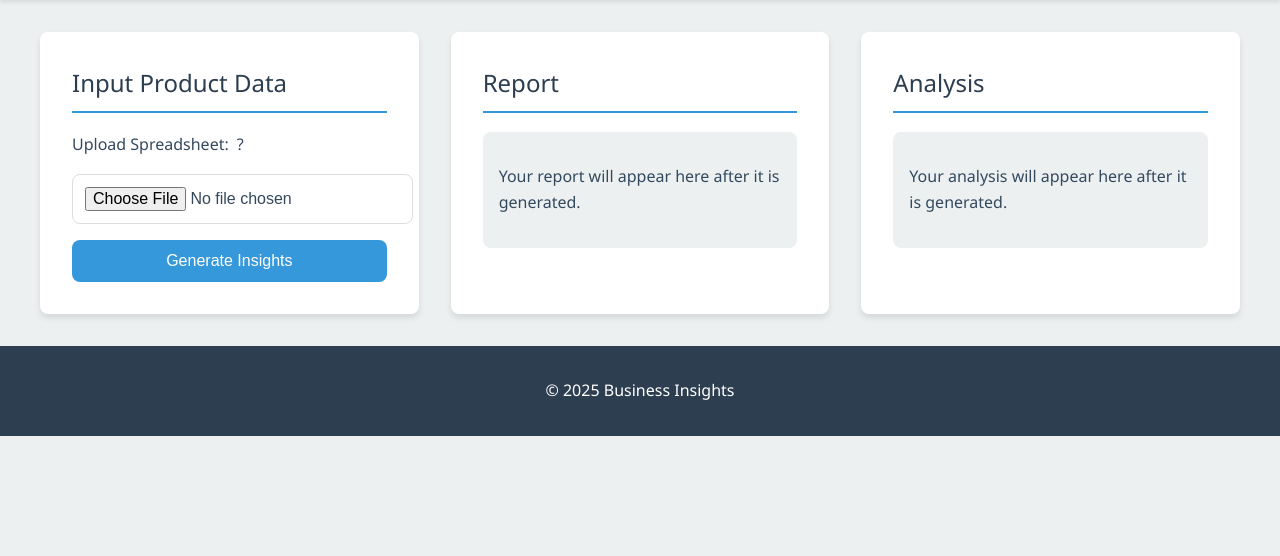
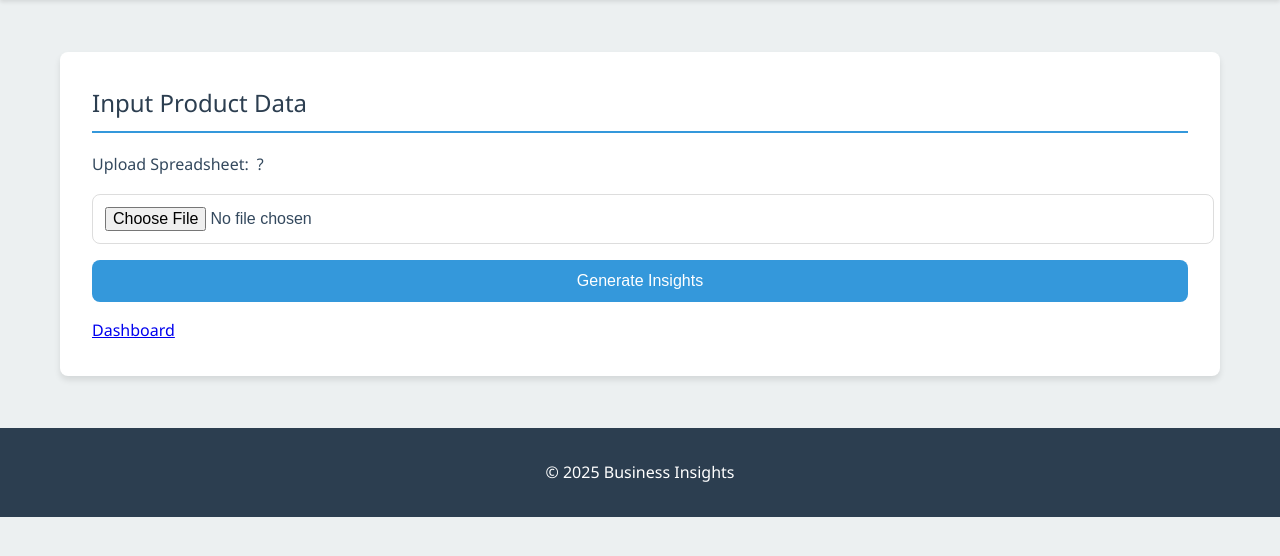
Before and after one commit to Real4real2021/Calender-using-Microsoft-Python, a Flask app: page / in a window 1280 px wide. Shown: the part 99-655 px from the top of the page. Run offline with Flask 3, Linux system fonts and the light colour scheme; some libraries are stand-ins or nearby versions.

Commit message:
Update index.html

```diff
--- a/templates/index.html
+++ b/templates/index.html
@@ -135,6 +135,20 @@
         background-color: #2980b9;
     }
 
+    .grid-container {
+    display: grid;
+    grid-template-columns: repeat(auto-fit, minmax(300px, 1fr)); /* Responsive columns */
+    grid-gap: 20px; /* Space between grid items */
+    padding: 20px;
+    }
+
+    .grid-item {
+        border: 1px solid #ddd;
+        padding: 15px;
+        border-radius: 5px;
+        background-color: #f9f9f9;
+    }
+
     .insight-div {
         background-color: var(--background-color);
         border-radius: var(--border-radius);
@@ -203,11 +261,13 @@
         const CostProfitAnalysis = document.getElementById('Cost Profit Analysis')
         const InterconnectednessOfMetrics = document.getElementById('Interconnectedness Of Metrics')
         const breakEvenAnalysis = document.getElementById('break_even_analysis')
+        const gridContainer = document.querySelector('.grid-container')
 
 
         const message = [];
 
         calculateButton.addEventListener('click', function() {
+            console.log("clicked")
             const file = spreadsheetUpload.files[0];
             if (file) {
                 const reader = new FileReader();
@@ -234,8 +294,7 @@
 
         function sendMessage(message) {
 
-            insightsResults.innerHTML = '<p>Generating insights...</p>';
-            futherInsight.innerHTML = '<p>Analyzing data...</p>';
+            gridContainer.innerHTML = `Generating Insights...`
 
             fetch('/chat', {
                 method: 'POST',
@@ -246,52 +305,81 @@
             })
             .then(response => response.json())
             .then(response => {
-               console.log(response);
-                let insightsHTML = `
+               console.log(response)
+                let gridContent = `
+                        <div class="grid-item">
                             <h4>Cost Profit Analysis</h4>
-                    <li>${response.message.cost_profit_analysis.contribution_margin}% Contribution Margin</li>
-                    <li>R ${response.message.cost_profit_analysis.profit_per_unit} Profit per Unit</li>
-                    <li>R ${response.message.cost_profit_analysis.total_cost_per_unit} Total Cost per Unit</li>
-                    <li>R ${response.message.cost_profit_analysis.variable_cost_per_unit} Variable Cost per Unit</li>
+                            <div class="analysis-section">
+                                <ul class="insights-list">
+                                    <li><strong>Contribution Margin:</strong> ${response.message.cost_profit_analysis.contribution_margin}%</li>
+                                    <li><strong>Profit per Unit:</strong> R ${response.message.cost_profit_analysis.profit_per_unit}</li>
+                                    <li><strong>Total Cost per Unit:</strong> R ${response.message.cost_profit_analysis.total_cost_per_unit}</li>
+                                    <li><strong>Variable Cost per Unit:</strong> R ${response.message.cost_profit_analysis.variable_cost_per_unit}</li>
+                                </ul>
+                            </div>
+                        </div>
 
+                        <div class="grid-item">
                             <h4>Revenue Break Even Analysis</h4>
-                    <li>${response.message.revenue_break_even_analysis.break_even_point_units} Break Even Point Units</li>
-                    <li>R ${response.message.revenue_break_even_analysis.fixed_costs} Fixed Costs</li>
-                    <li>R ${response.message.revenue_break_even_analysis.total_profit} Total Profit</li>
-                    <li>R ${response.message.revenue_break_even_analysis.total_revenue} Total Revenue</li>
-                    <li>R ${response.message.revenue_break_even_analysis.profit_margin}% Profit Margin</li>
-                    `;
+                            <div class="analysis-section">
+                                <ul class="insights-list">
+                                    <li><strong>Break Even Point (Units):</strong> ${response.message.revenue_break_even_analysis.break_even_point_units}</li>
+                                    <li><strong>Fixed Costs:</strong> R ${response.message.revenue_break_even_analysis.fixed_costs}</li>
+                                    <li><strong>Total Profit:</strong> R ${response.message.revenue_break_even_analysis.total_profit}</li>
+                                    <li><strong>Total Revenue:</strong> R ${response.message.revenue_break_even_analysis.total_revenue}</li>
+                                    <li><strong>Profit Margin:</strong> ${response.message.revenue_break_even_analysis.profit_margin}%</li>
+                                </ul>
+                            </div>
+                        </div>
 
-                    let furtherInsightHTML = `
+                        <div class="grid-item">
                             <h4>Analysis Summary</h4>
-                    <li>${response.message.analysis_summary.overall_health} Overall Health</li>
-                    <li>${response.message.analysis_summary.key_findings}</li>
+                            <div class="analysis-section">
+                                <p><strong>Overall Health:</strong> ${response.message.analysis_summary.overall_health}</p>
+                                <p><strong>Key Findings:</strong> ${response.message.analysis_summary.key_findings}</p>
+                            </div>
+                        </div>
 
+                        <div class="grid-item">
                             <h4>Interconnectedness</h4>
-                    <li>${response.message.interconnectedness.notes}</li>
+                            <div class="analysis-section">
+                                <p>${response.message.interconnectedness.notes}</p>
+                            </div>
+                        </div>
 
+                        <div class="grid-item">
                             <h4>Cost Profit Analysis Recommendations</h4>
+                            <div class="recommendation-section">
                                 ${response.message.cost_profit_analysis.recommendations.map(recommendation => `
+                                    <div class="recommendation">
                                         <h5>Advice</h5>
-                        <li>${recommendation.advice}</li>
+                                        <p>${recommendation.advice}</p>
                                         <h5>Area</h5>
-                        <li>${recommendation.area}</li>
+                                        <p>${recommendation.area}</p>
                                         <h5>Impact</h5>
-                        <li>${recommendation.impact}</li>
+                                        <p>${recommendation.impact}</p>
+                                    </div>
                                 `).join('')}
+                            </div>
+                        </div>
 
+                        <div class="grid-item">
                             <h4>Break Even Analysis Recommendations</h4>
+                            <div class="recommendation-section">
                                 ${response.message.revenue_break_even_analysis.recommendations.map(recommendation => `
+                                    <div class="recommendation">
                                         <h5>Advice</h5>
-                        <li>${recommendation.advice}</li>
+                                        <p>${recommendation.advice}</p>
                                         <h5>Area</h5>
-                        <li>${recommendation.area}</li>
+                                        <p>${recommendation.area}</p>
                                         <h5>Impact</h5>
-                        <li>${recommendation.impact}</li>
+                                        <p>${recommendation.impact}</p>
+                                    </div>
                                 `).join('')}
+                            </div>
+                        </div>
                     `
-                    insightsResults.innerHTML = insightsHTML;
-                    futherInsight.innerHTML = furtherInsightHTML;
+                    gridContainer.innerHTML = gridContent;
 
                 if (response.js_code) {
                     eval(response.js_code);
@@ -307,6 +395,8 @@
     </header>
 
     <main>
+        <div class="grid-container">
+
         <section id="input-section">
             <h2>Input Product Data</h2>
             <form id="product-form">
@@ -317,72 +407,13 @@
                     </div>
                 </label>
                 <input type="file" id="spreadsheet-upload" name="spreadsheet-upload" accept=".xlsx,.xls">
-
-                <!-- <label for="product-name">
-                    Product Name:
-                    <div class="tooltip">?
-                        <span class="tooltiptext">Enter the name of your product</span>
-                    </div>
-                </label>
-                <input type="text" id="product-name" name="product-name" required>
-
-                <label for="raw-material-cost">
-                    Raw Material Cost (R):
-                    <div class="tooltip">?
-                        <span class="tooltiptext">Enter the cost of raw materials per unit</span>
-                    </div>
-                </label>
-                <input type="number" id="raw-material-cost" name="raw-material-cost" step="0.01" required>
-
-                <label for="labor-cost">
-                    Labor Cost (R):
-                    <div class="tooltip">?
-                        <span class="tooltiptext">Enter the labor cost per unit</span>
-                    </div>
-                </label>
-                <input type="number" id="labor-cost" name="labor-cost" step="0.01" required>
-
-                <label for="other-costs">
-                    Other Costs (R):
-                    <div class="tooltip">?
-                        <span class="tooltiptext">Enter any additional costs per unit (optional)</span>
-                    </div>
-                </label>
-                <input type="number" id="other-costs" name="other-costs" step="0.01">
-
-                <label for="selling-price">
-                    Selling Price (R):
-                    <div class="tooltip">?
-                        <span class="tooltiptext">Enter the selling price per unit</span>
-                    </div>
-                </label>
-                <input type="number" id="selling-price" name="selling-price" step="0.01" required>
-
-                <label for="units-sold">
-                    Units Sold (Estimated or Actual):
-                    <div class="tooltip">?
-                        <span class="tooltiptext">Enter the number of units sold or estimated to be sold</span>
-                    </div>
-                </label>
-                <input type="number" id="units-sold" name="units-sold" required> -->
-
                 <button type="button" id="calculate-button">Generate Insights</button>
+                <a href="/dashboard">Dashboard</a>
             </form>
         </section>
 
-        <section id="insights-section">
-            <h2>Report</h2>
-            <div class="insight-div" id="insights-results">
-                <p>Your report will appear here after it is generated.</p>
+
         </div>
-        </section>
-
-        <section id="insights-section">
-            <h2>Analysis</h2>
-            <div class="insight-div" id="further-insight">
-                <p>Your analysis will appear here after it is generated.</p>
-            </div>
-        </section>
     </main>
 
     <footer>
```
Also changed, not shown: other parts of templates/index.html (+47 -3 lines). Lines whose indentation alone changed are shown as unchanged.
